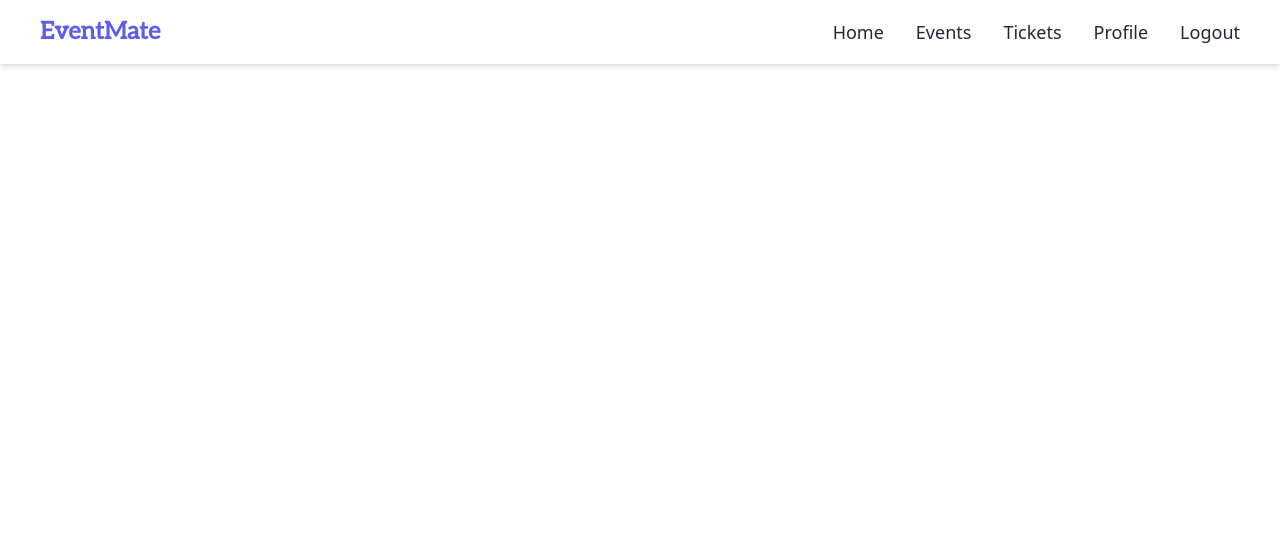
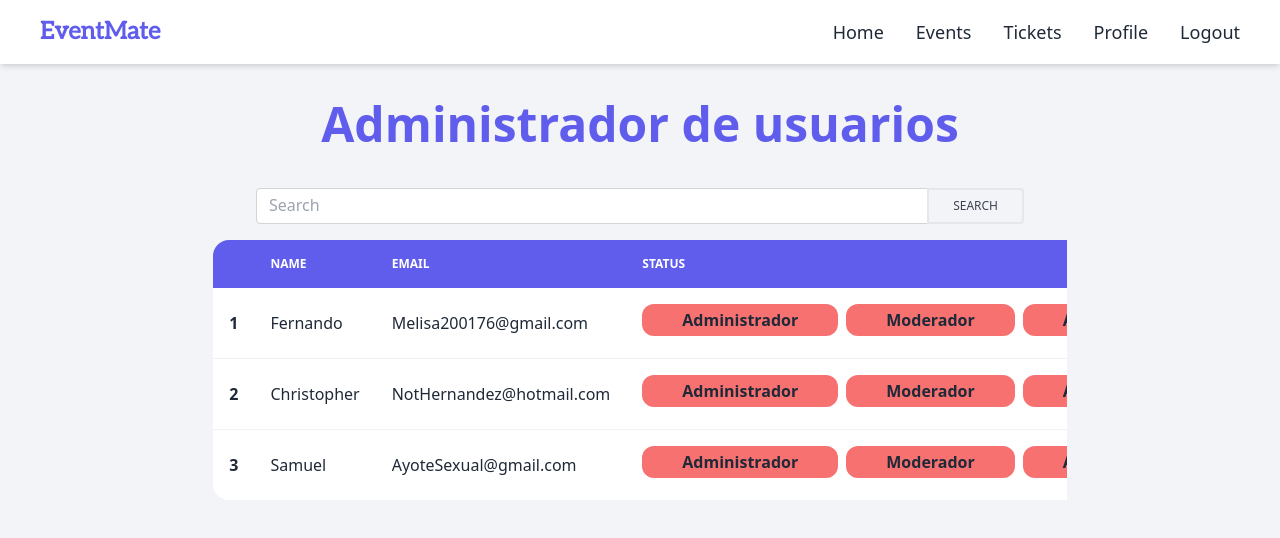
Before and after one commit to fmel025/test-deploy, a React (Vite) app in the folder Client/: page /manage_authorizations in a window 1280 px wide. Shown: the top 538 px of the page. Built offline with nearby package versions, Linux system fonts and the light colour scheme.

Commit message:
:lipstick: Add manage users and authorizations views
Added views for manage users and manage authorizations

Co-authored-by: Christopher Calderon 00069920@uca.edu.sv

```diff
--- /dev/null
+++ b/Client/src/components/AuthorizationControl/AuthorizationControl.jsx
@@ -0,0 +1,25 @@
+export default function AuthorizationControl() {
+    return (
+        <div className="btn-group btn-group-vertical lg:btn-group-horizontal gap-2 ">
+         <label className="swap">
+                <input type="checkbox" />
+                <div className="bg-green-400 flex justify-center rounded-xl font-bold px-10 py-1 swap-on">Administrador</div>
+                <div className="bg-red-400 flex justify-center rounded-xl font-bold px-10 py-1 swap-off">Administrador</div>
+                </label>
+
+                <label className="swap">
+                <input type="checkbox" />
+                <div className="bg-green-400 flex justify-center rounded-xl font-bold px-10 py-1 swap-on">Moderador</div>
+                <div className="bg-red-400 flex justify-center rounded-xl font-bold px-10 py-1 swap-off">Moderador</div>
+                </label>
+
+                <label className="swap">
+                <input type="checkbox" />
+                <div className="bg-green-400 flex justify-center rounded-xl font-bold px-10 py-1 swap-on">Analista</div>
+                <div className="bg-red-400 flex justify-center rounded-xl font-bold px-10 py-1 swap-off">Analista</div>
+                </label>
+    </div>
+
+
+        );
+  }
--- /dev/null
+++ b/Client/src/components/AuthorizationsTable/AuthorizationsTable.jsx
@@ -0,0 +1,48 @@
+import AuthorizationControl from "../AuthorizationControl/AuthorizationControl";
+
+export default function UserStatusTable() {
+    return (
+        <div className="overflow-x-auto w-4/6">
+        <table className="table w-full">
+          {/* head */}
+          <thead>
+            <tr >
+              <th className="bg-main"></th>
+              <th className="bg-main text-white">Name</th>
+              <th className="bg-main text-white">Email</th>
+              <th className="bg-main text-white" >Status</th>
+            </tr>
+          </thead>
+          <tbody>
+            {/* row 1 */}
+            <tr>
+              <th>1</th>
+              <td>Fernando</td>
+              <td>Melisa200176@gmail.com</td>
+              <td>
+                <AuthorizationControl/>
+              </td>
+            </tr>
+            {/* row 2 */}
+            <tr className="">
+              <th>2</th>
+              <td>Christopher</td>
+              <td>NotHernandez@hotmail.com</td>
+              <td>
+              <AuthorizationControl/>
+              </td>
+            </tr>
+            {/* row 3 */}
+            <tr>
+              <th>3</th>
+              <td>Samuel</td>
+              <td>AyoteSexual@gmail.com</td>
+              <td>
+              <AuthorizationControl/>
+              </td>
+            </tr>
+          </tbody>
+        </table>
+      </div>
+        );
+  }
--- /dev/null
+++ b/Client/src/components/UserStatusTable/UserStatusTable.jsx
@@ -0,0 +1,58 @@
+export default function UserStatusTable() {
+    return (
+        <div className="overflow-x-auto w-3/5">
+        <table className="table w-full">
+          {/* head */}
+          <thead>
+            <tr >
+              <th className="bg-main"></th>
+              <th className="bg-main text-white">Name</th>
+              <th className="bg-main text-white">Email</th>
+              <th className="bg-main text-white" >Status</th>
+            </tr>
+          </thead>
+          <tbody>
+            {/* row 1 */}
+            <tr>
+              <th>1</th>
+              <td>Cy Ganderton</td>
+              <td>Quality Control Specialist</td>
+              <td>
+                <label className="swap">
+                <input type="checkbox" />
+                <div className="bg-green-400 flex justify-center rounded-xl font-bold px-10 py-1 swap-on">Activo</div>
+                <div className="bg-red-400 flex justify-center rounded-xl font-bold px-10 py-1 swap-off">Inactivo</div>
+                </label>
+              </td>
+            </tr>
+            {/* row 2 */}
+            <tr className="">
+              <th>2</th>
+              <td>Hart Hagerty</td>
+              <td>Desktop Support Technician</td>
+              <td>
+              <label className="swap">
+                <input type="checkbox" />
+                <div className="bg-green-400 flex justify-center rounded-xl font-bold px-10 py-1 swap-on">Activo</div>
+                <div className="bg-red-400 flex justify-center rounded-xl font-bold px-10 py-1 swap-off">Inactivo</div>
+                </label>
+              </td>
+            </tr>
+            {/* row 3 */}
+            <tr>
+              <th>3</th>
+              <td>Brice Swyre</td>
+              <td>Tax Accountant</td>
+              <td>
+              <label className="swap">
+                <input type="checkbox" />
+                <div className="bg-green-400 flex justify-center rounded-xl font-bold px-10 py-1 swap-on">Activo</div>
+                <div className="bg-red-400 flex justify-center rounded-xl font-bold px-10 py-1 swap-off">Inactivo</div>
+                </label>
+              </td>
+            </tr>
+          </tbody>
+        </table>
+      </div>
+        );
+  }
--- a/Client/src/pages/App/App.jsx
+++ b/Client/src/pages/App/App.jsx
@@ -17,6 +17,9 @@ import ChangePassword from '../ChangePassword/ChangePassword'
 import Transaction from '../Transaction/Transaction'
 import CreateEvent from '../CreateEvent/CreateEvent'
 import EditEvent from '../EditEvent/EditEvent'
+import ManageUsers from '../ManageUsers/ManageUsers'
+import ManageScanners from '../ManageScanners/ManageScanners'
+import ManageAuthorizations from '../ManageAuthorizations/ManageAuthorizations'
 
 const AppRoutes = () => {
     let routes = useRoutes([
@@ -31,6 +34,9 @@ const AppRoutes = () => {
       { path: '/purchase_ticket', element: <PurchaseTicket /> },
       { path: '/transactions', element: <Transactions /> },
       { path: '/all_tickets', element: <AllTickets /> },
+      { path: '/manage_users', element: <ManageUsers /> },
+      { path: '/manage_scanners', element: <ManageScanners /> },
+      { path: '/manage_authorizations', element: <ManageAuthorizations /> },
       {path: '/profile',element: <Profile/>},
       { path: '/login', element: <Login/>},
       {path: '/change_password',element: <ChangePassword/>},
--- /dev/null
+++ b/Client/src/pages/ManageAuthorizations/ManageAuthorizations.jsx
@@ -0,0 +1,19 @@
+
+import Layout from "../../components/Layout/Layout"
+import SearchBar from "../../components/SearchBar/SearchBar"
+import AuthorizationsTable from "../../components/AuthorizationsTable/AuthorizationsTable"
+
+
+function ManageAuthorizations() {
+
+    return (
+        <Layout>
+          <h1 className="text-5xl font-bold text-main mt-5 mb-10">Administrador de usuarios</h1>
+          <SearchBar/>
+          <AuthorizationsTable />
+
+        </Layout>
+    )
+  }
+
+  export default ManageAuthorizations
--- /dev/null
+++ b/Client/src/pages/ManageScanners/ManageScanners.jsx
@@ -0,0 +1,18 @@
+import Layout from "../../components/Layout/Layout"
+import SearchBar from "../../components/SearchBar/SearchBar"
+import UserStatusTable from "../../components/UserStatusTable/UserStatusTable"
+
+
+function ManageScanners() {
+
+    return (
+        <Layout>
+          <h1 className="text-5xl font-bold text-main mt-5 mb-10">Administrador de usuarios</h1>
+          <SearchBar/>
+          <UserStatusTable/>
+
+        </Layout>
+    )
+  }
+
+  export default ManageScanners
--- /dev/null
+++ b/Client/src/pages/ManageUsers/ManageUsers.jsx
@@ -0,0 +1,19 @@
+
+import Layout from "../../components/Layout/Layout"
+import SearchBar from "../../components/SearchBar/SearchBar"
+import UserStatusTable from "../../components/UserStatusTable/UserStatusTable"
+
+
+function ManageUsers() {
+
+    return (
+        <Layout>
+          <h1 className="text-5xl font-bold text-main mt-5 mb-10">Administrador de usuarios</h1>
+          <SearchBar/>
+          <UserStatusTable/>
+
+        </Layout>
+    )
+  }
+
+  export default ManageUsers
```
Also changed, not shown: 1 other file (tests, documents, lock files or other folders).
